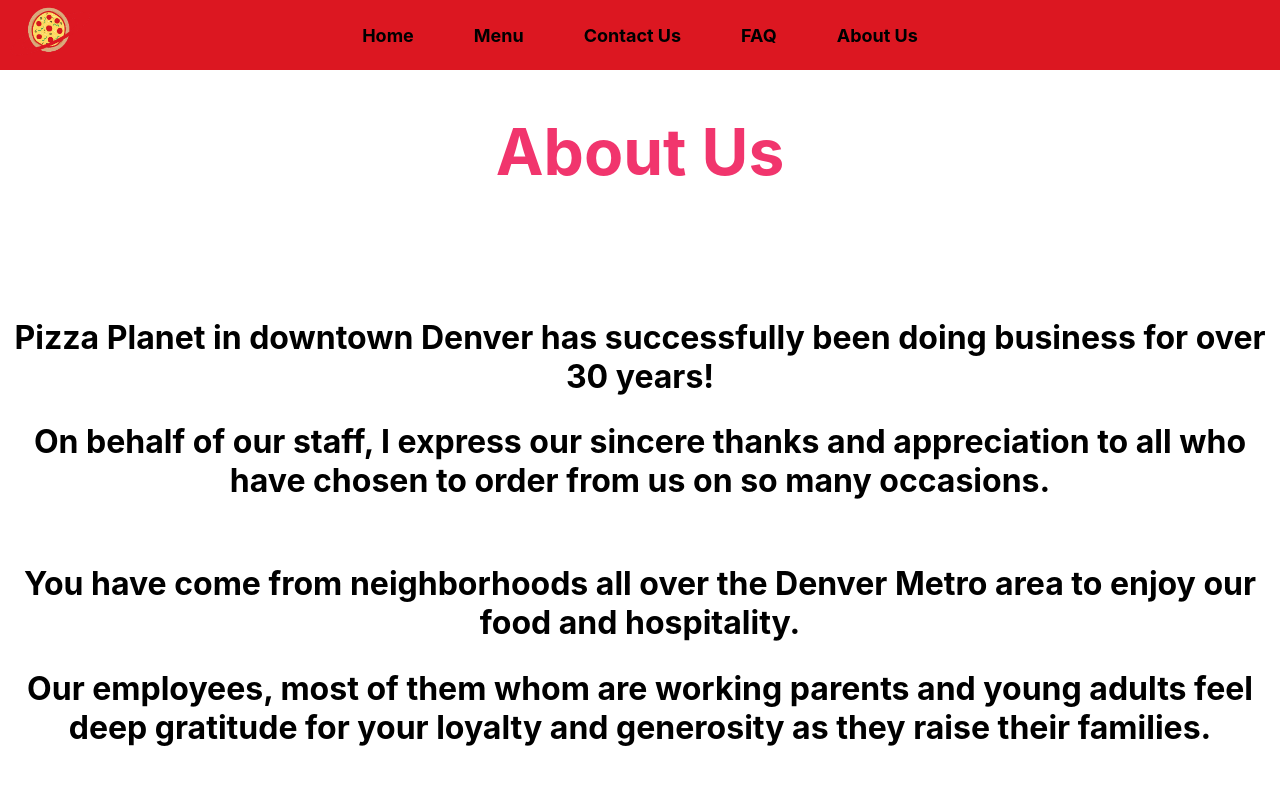
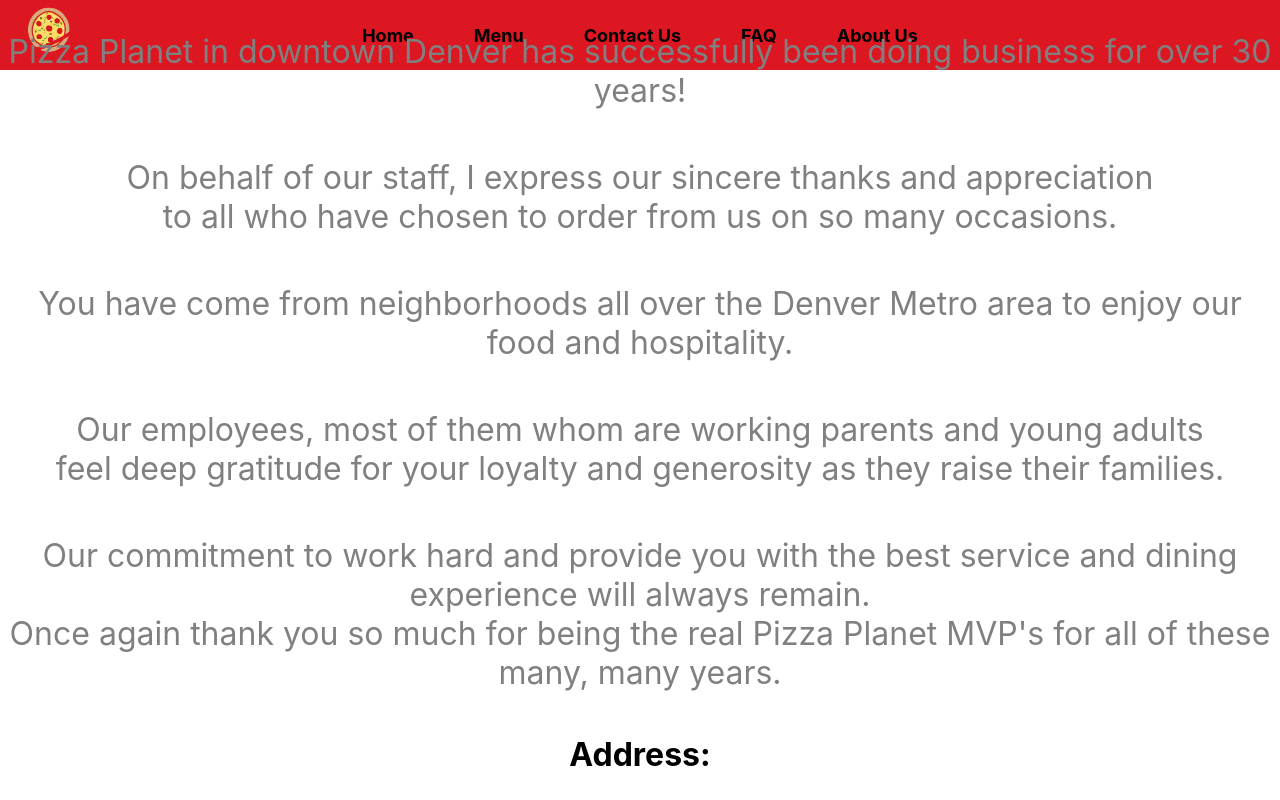
Before and after one commit to ChristopherDrake/Ordering, a React (Create React App) app in the folder order-system/: page /about-us in a window 1280 px wide. Shown: the top 800 px of the page. Built offline with nearby package versions, Linux system fonts and the light colour scheme.

Commit message:
Minor Fixes in regards to padding and container spacing

```diff
--- a/order-system/src/pages/About.css
+++ b/order-system/src/pages/About.css
@@ -1,5 +1,26 @@
- h2 {
+.about-container {
+    display: flex;
+    flex-direction: column;
+    justify-content: center;
+    align-items: center;
+    height: 78vh;
+    background-color: #ffffff;
+}
+
+h1 {
+    font-size: 4rem;
+    margin-bottom: 2rem;
+    color: #f1356d;
+}
+
+p {
     font-size: 2rem;
     margin-bottom: 1rem;
-    color: black
-  }
+    color: gray;
+}
+
+h2 {
+  font-size: 2rem;
+  margin-bottom: 1rem;
+  color: rgb(0, 0, 0);
+}
--- a/order-system/src/pages/About.js
+++ b/order-system/src/pages/About.js
@@ -3,16 +3,25 @@
 
 const AboutUsPage = () => {
   return (
-    <div className="About-container">
-      <h1 style={{ marginBottom: '2em' }} >About Us</h1>
-      <div className="About-item">
-        <h2>Pizza Planet in downtown Denver has successfully been doing business for over 30 years!</h2>
-        <h2 style={{ marginBottom: '2em' }}  >On behalf of our staff, I express our sincere thanks and appreciation to all who have chosen to order from us on so many occasions.</h2>
-        <h2>You have come from neighborhoods all over the Denver Metro area to enjoy our food and hospitality.</h2>
-        <h2 style={{ marginBottom: '2em' }}  >Our employees, most of them whom are working parents and young adults feel deep gratitude for your loyalty and generosity as they raise their families.</h2>
-        <h2>Our commitment to work hard and provide you with the best service and dining experience will always remain.</h2>
-        <h2>Once again thank you so much for being the real Pizza Planet MVP's for all of these many, many years.</h2>
-      </div>
+    <div className="about-container">
+      <h1>About Us</h1>
+
+      <p>Pizza Planet in downtown Denver has successfully been doing business for over 30 years!</p>
+
+      <p>On behalf of our staff, I express our sincere thanks and appreciation<br />
+        to all who have chosen to order from us on so many occasions.</p>
+
+      <p>You have come from neighborhoods all over the Denver Metro area to enjoy our food and hospitality.</p>
+
+      <p>Our employees, most of them whom are working parents and young adults<br />
+         feel deep gratitude for your loyalty and generosity as they raise their families.</p>
+
+      <p>Our commitment to work hard and provide you with the best service and dining experience will always remain.<br />
+         Once again thank you so much for being the real Pizza Planet MVP's for all of these many, many years.</p>
+
+      <h2>Address:</h2>
+      <p className="gray-text">123 Main St<br />Denver, CO 80202</p>
+
     </div>
   );
 };
--- a/order-system/src/pages/Contact.css
+++ b/order-system/src/pages/Contact.css
@@ -3,7 +3,7 @@
     flex-direction: column;
     justify-content: center;
     align-items: center;
-    height: 100vh;
+    height: 60vh;
     background-color: #f7f7f7;
   }
 
--- a/order-system/src/pages/FAQ.css
+++ b/order-system/src/pages/FAQ.css
@@ -3,8 +3,8 @@
     flex-direction: column;
     justify-content: center;
     align-items: center;
-    height: 100vh;
-    background-color: #f7f7f7;
+    height: 50vh;
+    background-color: #ffffff;
   }
 
   h1 {
--- a/order-system/src/pages/FAQ.js
+++ b/order-system/src/pages/FAQ.js
@@ -1,4 +1,5 @@
 import React from 'react';
+import './FAQ.css';
 
 const FAQPage = () => {
   return (
--- a/order-system/src/pages/Home.css
+++ b/order-system/src/pages/Home.css
@@ -10,12 +10,12 @@
   h1 {
     font-size: 4rem;
     margin-bottom: 1rem;
-    color: #dc1721;
+    color: #8a0dff;
   }
 
   p {
     font-size: 1.5rem;
-    color: #333;
+    color: #fd3737;
   }
   img {
     height: 300px;
--- a/order-system/src/pages/Home.js
+++ b/order-system/src/pages/Home.js
@@ -1,9 +1,9 @@
 import {Link} from "react-router-dom"
 function LandingPageButton() {
-  return <Link to="/about" class="nav-link">
+  return <Link to="/about-us" class="nav-link">
         <button class="btn btn-primary" >
             <span style={{"font-size": "24px", "color": "Brown"}}>
-                Learn More!
+                About Us!
             </span>
         </button>
     </Link>
@@ -21,8 +21,8 @@
         </div>
 
         <div style={{"font-size": "36px"}}>
-           Come in and see what all the "Buzz" is about.
-           Use the navigation menu at the top.
+           Come in and see what all the "Buzz" is about.<br />
+           Kindly use the navigation menu at the top.
         </div>
         <br />
         <LandingPageButton />
```
